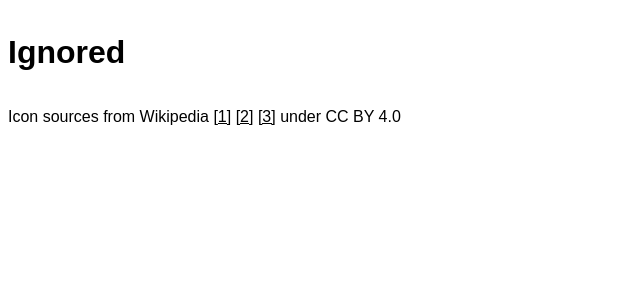
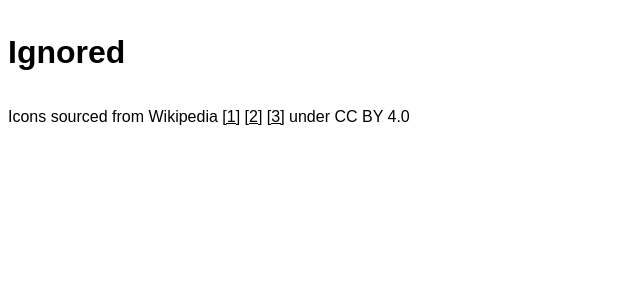
Before and after one commit to pwcazenave/tsm, a Flask app: page / in a window 1280 px wide. Shown: the part 134-434 px from the top of the page, without its empty margins (0-640 px from the left). Run offline with Flask 2, Linux system fonts and the light colour scheme; data that the repository does not hold is empty; some libraries are stand-ins or nearby versions.

Commit message:
Tweak the attribution text a bit.

```diff
--- a/app/templates/index.html
+++ b/app/templates/index.html
@@ -50,7 +50,7 @@
         </table>
         {% endfor %}
 
-        <p>Icon sources from Wikipedia <a href="https://commons.wikimedia.org/w/index.php?curid=56506790">[1]</a> <a href="https://commons.wikimedia.org/w/index.php?curid=56507009">[2]</a> <a href="https://commons.wikimedia.org/w/index.php?curid=56506559">[3]</a> under CC BY 4.0</p>
+        <p>Icons sourced from Wikipedia <a href="https://commons.wikimedia.org/w/index.php?curid=56506790">[1]</a> <a href="https://commons.wikimedia.org/w/index.php?curid=56507009">[2]</a> <a href="https://commons.wikimedia.org/w/index.php?curid=56506559">[3]</a> under CC BY 4.0</p>
 
     </body>
 </html>
```
